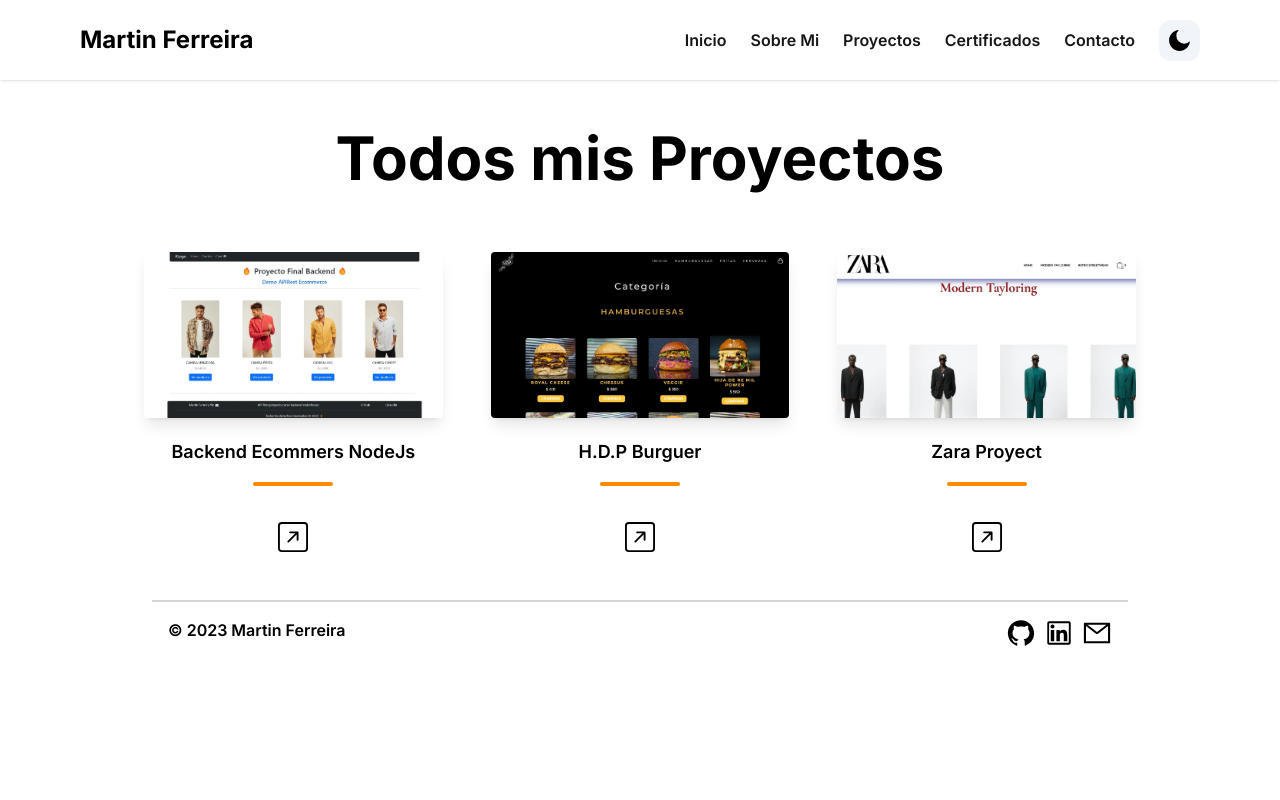
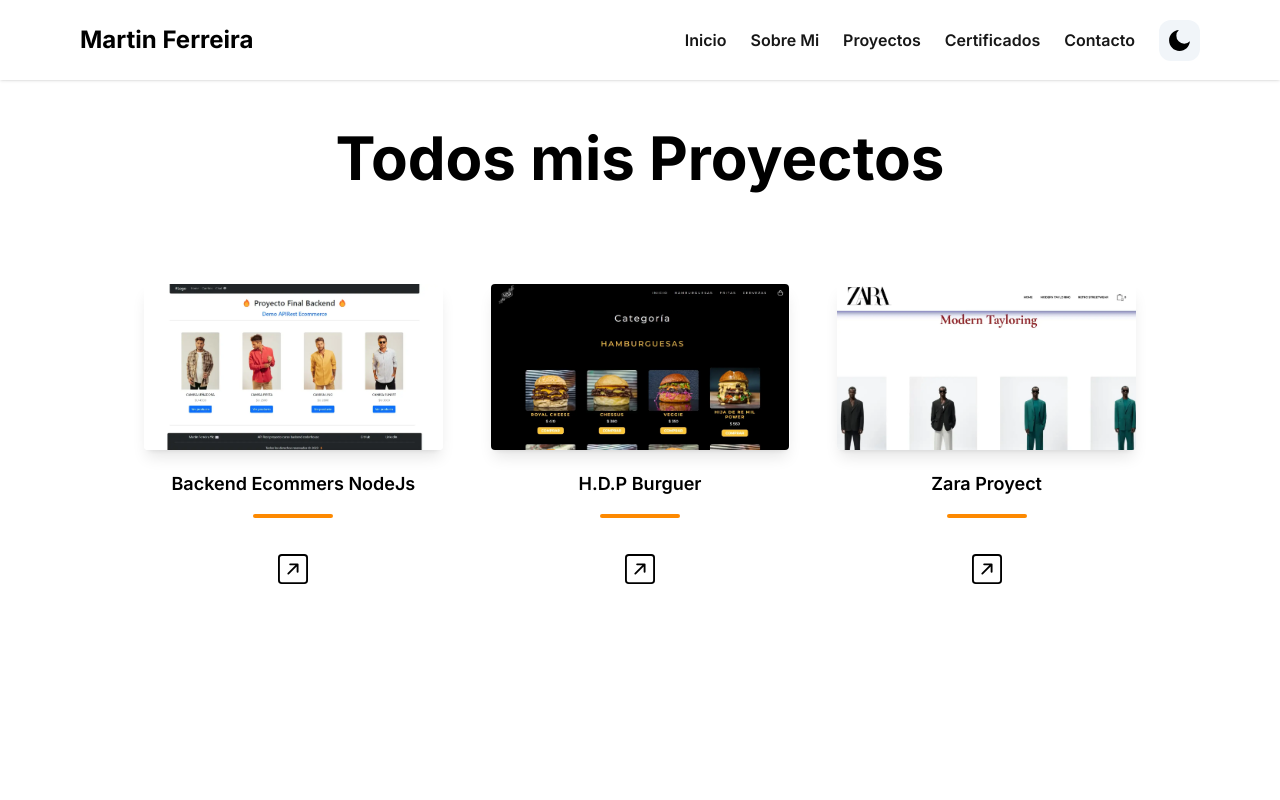
Before and after one commit to martinfyic/portfolio-ts, a Next.js app: page /project in a window 1280 px wide. Shown: the top 800 px of the page. Built offline with nearby package versions, Linux system fonts and the light colour scheme.

Commit message:
refactor: :lipstick: add h-screen at div AllProjectsDetail

```diff
--- a/app/project/page.tsx
+++ b/app/project/page.tsx
@@ -22,11 +22,11 @@ export const generateMetadata = async () => {
 
 const ProjectPage = () => {
 	return (
-		<section className="mx-auto max-w-3xl md:max-w-5xl">
+		<section className="mx-auto max-w-3xl md:max-w-5xl h-screen">
 			<h1 className="text-center font-bold text-4xl md:text-6xl mb-12">
 				Todos mis Proyectos
 			</h1>
-			<div className="grid grid-cols-1 sm:grid-cols-2 md:grid-cols-3 gap-4">
+			<div className="grid grid-cols-1 sm:grid-cols-2 md:grid-cols-3 gap-4 place-content-center py-8">
 				{proyects.map(proyect => {
 					if (!proyect.slug) return;
 					return <AllProyectsDetail key={proyect.slug} proyect={proyect} />;
```
